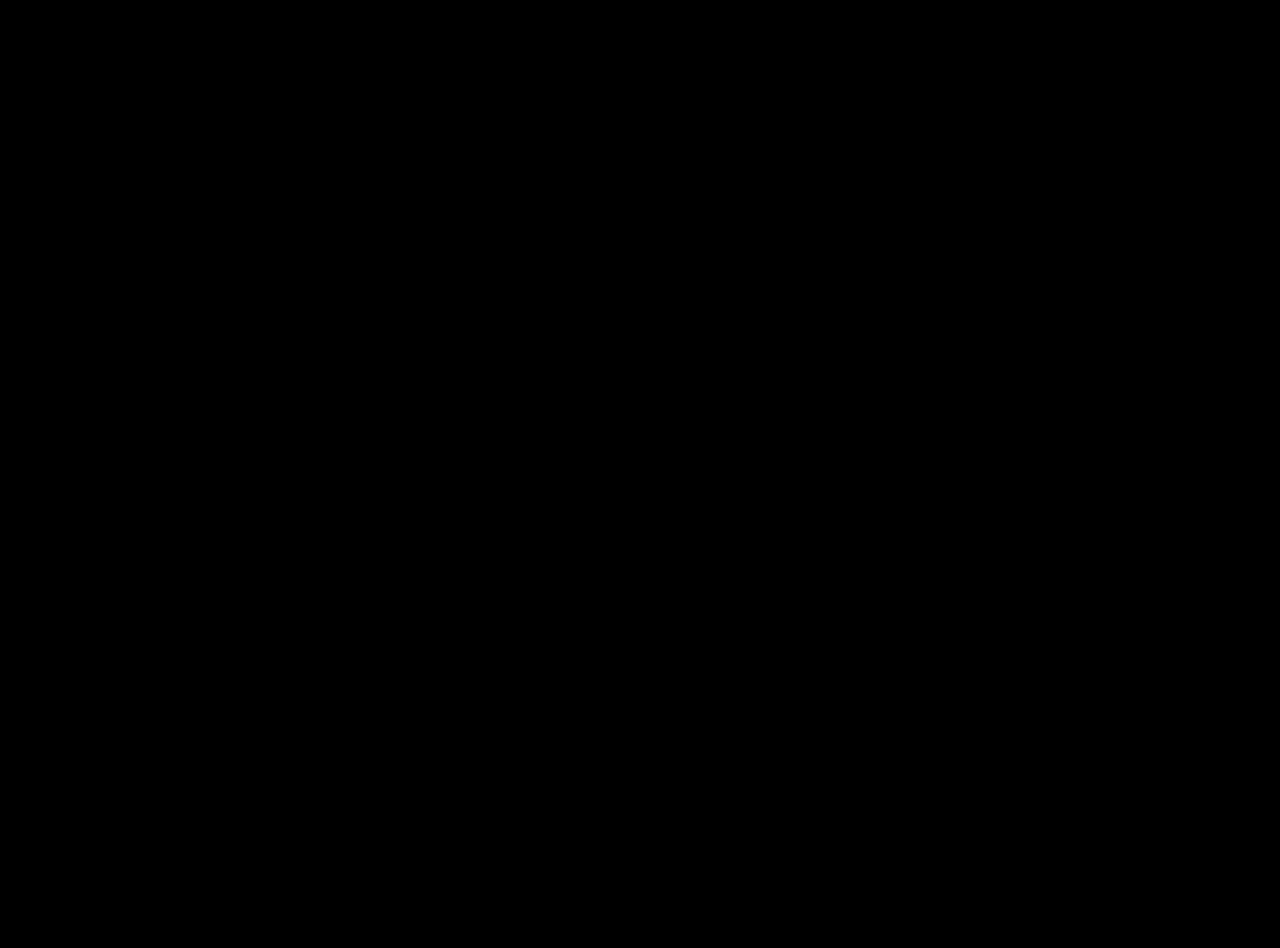
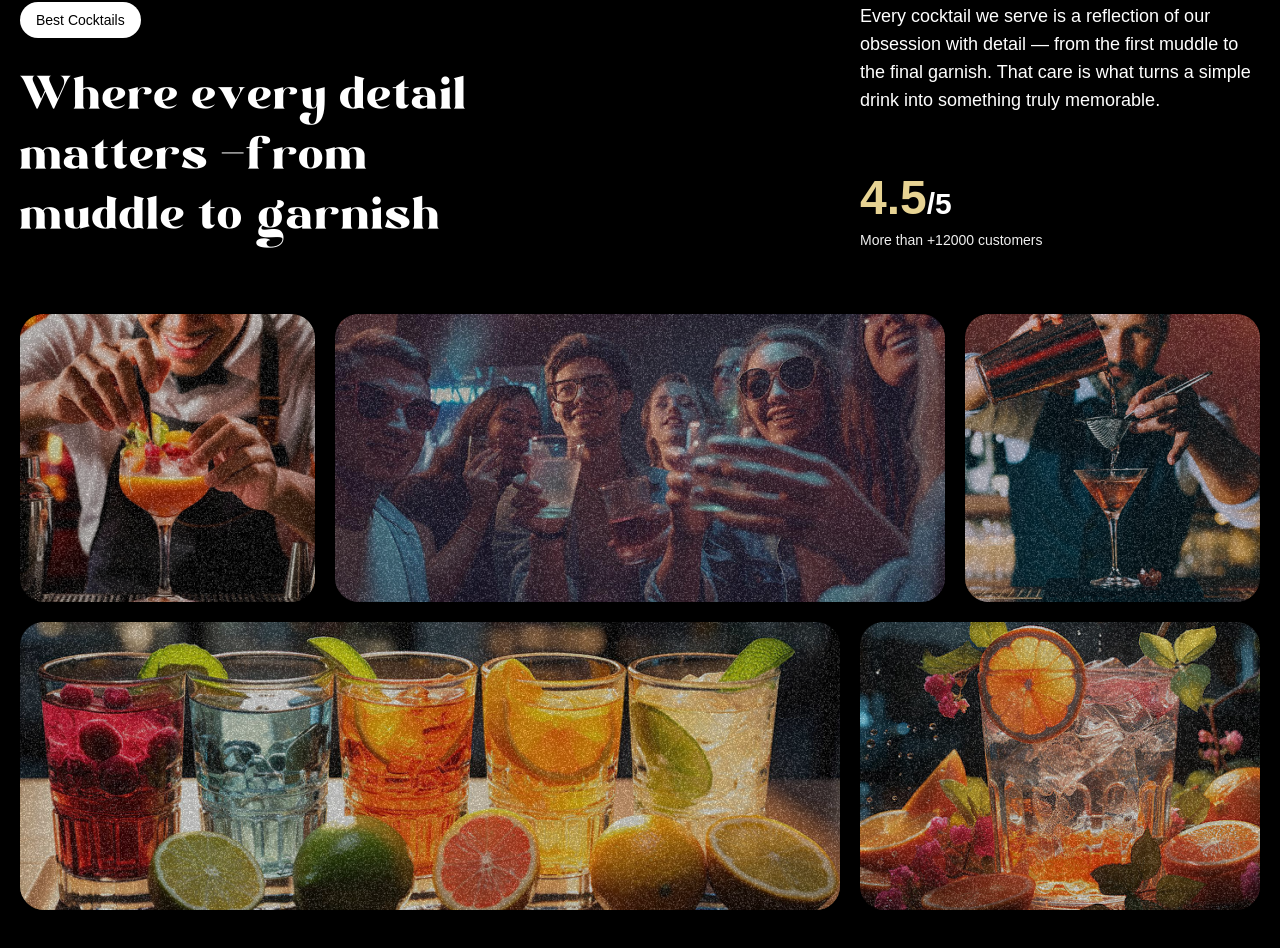
Before and after one commit to Viseking/Mazorita_clone, a Next.js app: page / in a window 1280 px wide. Shown: the part 1710-2658 px from the top of the page. Before the commit the page ends 1600 px from the top, so only its background shows below. Built offline with nearby package versions, Linux system fonts and the light colour scheme; a web font is replaced by a local one.

Commit message:
created about section

```diff
--- /dev/null
+++ b/app/components/about.tsx
@@ -0,0 +1,93 @@
+'use client'
+
+import { useGSAP } from "@gsap/react"
+import gsap from "gsap"
+import { SplitText,ScrollTrigger } from "gsap/all"
+gsap.registerPlugin(SplitText, ScrollTrigger);
+
+
+function About() {
+   useGSAP(() => {
+	const titleSplit = SplitText.create('#about h2', {
+	 type: 'words chars'
+	})
+
+	const scrollTimeline = gsap.timeline({
+	 scrollTrigger: {
+		trigger: '#about',
+		start: 'top center'
+	 }
+	})
+
+	scrollTimeline
+	 .from(titleSplit.chars, {
+		opacity: 0, duration: 1, yPercent: 100, ease: 'expo.out', stagger: 0.02
+	})
+	 .from('.top-grid div, .bottom-grid div', {
+		opacity: 0, duration: 1, ease: 'power1.inOut', stagger: 0.04,
+	}, '-=0.5')
+ })
+
+    return (
+        <div id="about">
+            <div className="mb-16 md:px-0 px-5">
+                <div className="content">
+                    <div className="md:col-span-8">
+                        <p className="badge">Best Cocktails</p>
+                        <h2>
+                            Where every detail matters <span className="text-white">-</span>
+                            from muddle to garnish
+                        </h2>
+                    </div>
+
+                    <div className="sub-content">
+                        <p>
+                            Every cocktail we serve is a reflection of our obsession with detail — from the first muddle to the final garnish. That care is what turns a simple drink into something truly memorable.
+                        </p>
+
+                        <div>
+                            <p className="md:text-3xl text-xl font-bold">
+                                <span>4.5</span>/5
+                            </p>
+                            <p className="text-sm text-white-100">
+                                More than +12000 customers
+                            </p>
+                        </div>
+                    </div>
+                </div>
+            </div>
+
+            <div className="top-grid">
+                <div className="md:col-span-3">
+                    <div className="noisy" />
+                    <img src="/images/abt1.png" alt="grid-img-1" />
+                </div>
+
+                <div className="md:col-span-6">
+                    <div className="noisy" />
+                    <img src="/images/abt2.png" alt="grid-img-2" />
+                </div>
+
+                <div className="md:col-span-3">
+                    <div className="noisy" />
+                    <img src="/images/abt5.png" alt="grid-img-5" />
+                </div>
+            </div>
+
+            <div className="bottom-grid">
+                <div className="md:col-span-8">
+                    <div className="noisy" />
+                    <img src="/images/abt3.png" alt="grid-img-3" />
+                </div>
+
+                <div className="md:col-span-4">
+                    <div className="noisy" />
+                    <img src="/images/abt4.png" alt="grid-img-4" />
+                </div>
+            </div>
+
+        </div>
+    )
+}
+
+export default About;
--- a/app/components/herosection.tsx
+++ b/app/components/herosection.tsx
@@ -1,9 +1,10 @@
 import { useGSAP } from "@gsap/react";
 import gsap from "gsap";
-import { SplitText } from "gsap/all";
+import { SplitText, ScrollTrigger } from "gsap/all";
 import { useRef } from "react";
 import { useMediaQuery } from "react-responsive";
 
+gsap.registerPlugin(SplitText, ScrollTrigger);
 const Hero = () => {
     const videoRef = useRef<HTMLVideoElement | null>(null);
 
@@ -50,29 +51,37 @@
             .to(".left-leaf", { y: -200 }, 0)
             .to(".arrow", { y: 100 }, 0);
 
+        if (!videoRef.current) return;
+
+        const video = videoRef.current;
+
         const startValue = isMobile ? "top 50%" : "center 60%";
         const endValue = isMobile ? "120% top" : "bottom top";
 
-        let tl = gsap.timeline({
+        const setupAnimation = () => {
+            gsap.timeline({
                 scrollTrigger: {
-                trigger: "video",
+                    trigger: video,
                     start: startValue,
                     end: endValue,
                     scrub: true,
                     pin: true,
                 },
-        });
-
-        if (videoRef) {
-            if (videoRef.current) {
-                videoRef.current.onloadedmetadata = () => {
-                    tl.to(videoRef.current, {
-                        currentTime: videoRef.current?.duration,
+            }).to(video, {
+                currentTime: video.duration,
+                ease: "none",
             });
         };
+
+        if (video.readyState >= 1) {
+            // metadata already loaded
+            setupAnimation();
+        } else {
+            video.addEventListener("loadedmetadata", setupAnimation);
         }
-        }
+
     }, []);
+
 
     return (
         <>
@@ -113,7 +122,7 @@
                 </div>
             </section>
 
-            <div className="video absolute inset-0">
+            <div className="video ">
                 <video
                     ref={videoRef}
                     muted
--- a/app/page.tsx
+++ b/app/page.tsx
@@ -5,6 +5,7 @@
 import Navbar from "./components/navbar"
 import HeroSection from "./components/herosection"
 import Cocktails from "./components/cocktails"
+import About from "./components/about"
 
 gsap.registerPlugin(SplitText, ScrollTrigger)
 
@@ -17,6 +18,7 @@
     <Navbar/>
     <HeroSection/>
     <Cocktails/>
+    <About/>
     </main>
   )
 }
```
Lines whose indentation alone changed are shown as unchanged.
